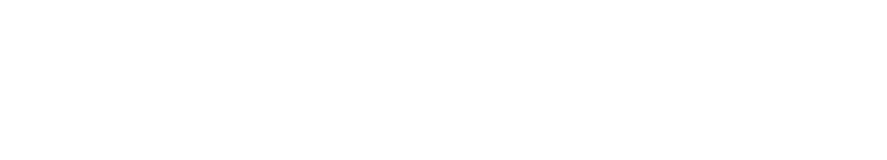
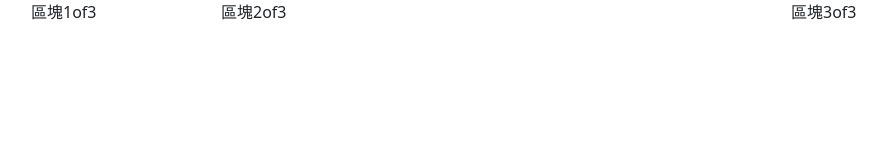
Before and after one commit to jungenhu/jungen.github.com, a plain HTML site: page 0416/index.html in a window 1280 px wide. Shown: the whole page, without its empty margins (51-938 px from the left). Drawn offline with nearby package versions, Linux system fonts and the light colour scheme.

Commit message:
Update index.html

```diff
--- a/0416/index.html
+++ b/0416/index.html
@@ -8,5 +8,17 @@
 </head>
 
 <body>
+	<div class="container">
+	<div class="row">
+		<div class="col-sm-2">
+			區塊1of3
+		</div>
+		<div class="col-sm-6">
+			區塊2of3
+		</div>
+		<div class="col-sm-4">區塊3of3
+		</div>
+		</div>
+	</div>
 </body>
 </html>
```
